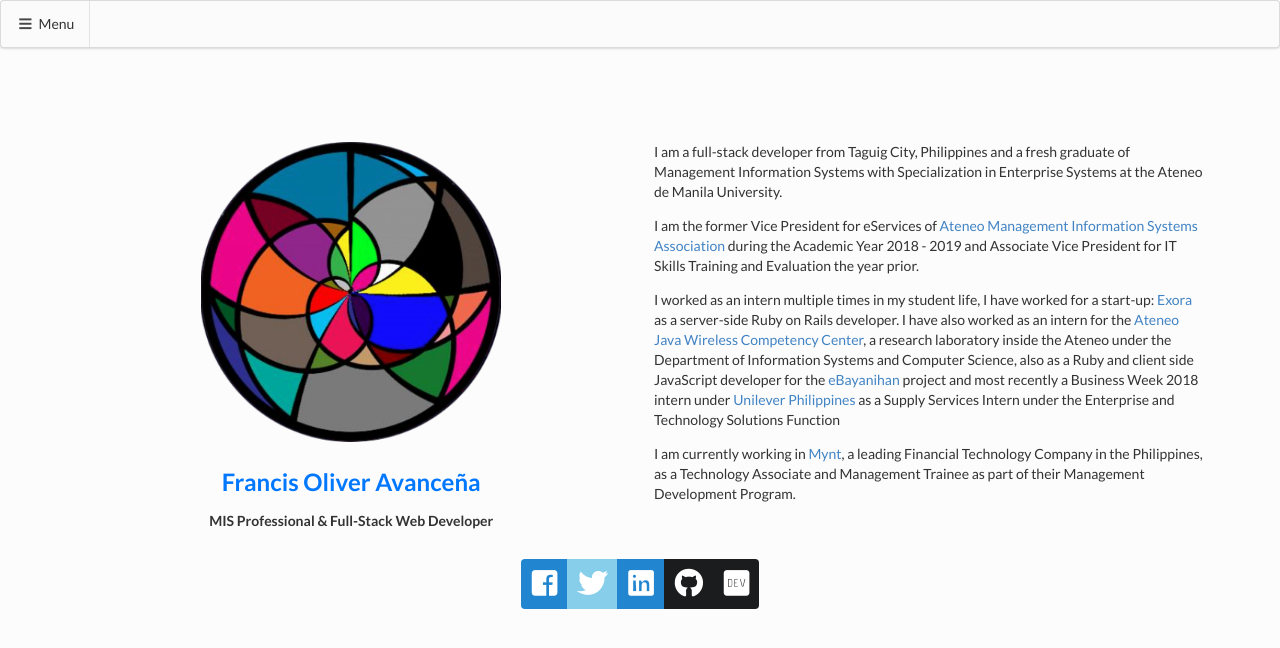
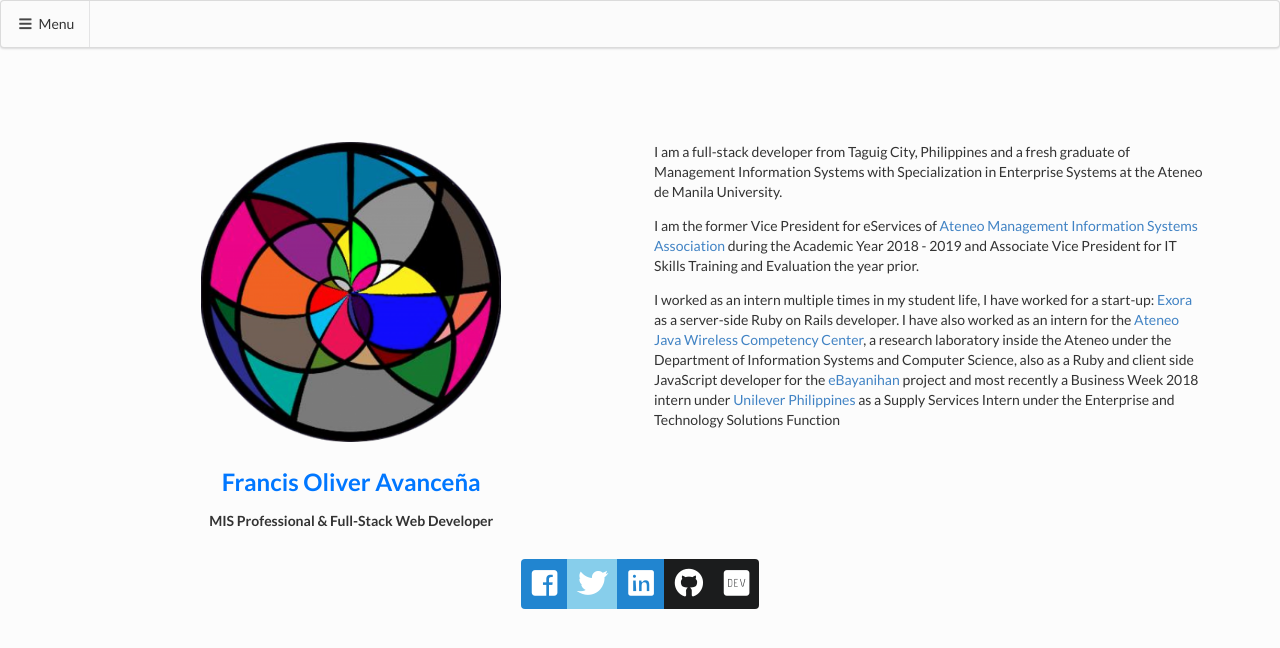
Before and after one commit to tripeersyou/francisoliverdev, a Jekyll site: the page built from index.html, in a window 1280 px wide. Shown: the top 648 px of the page. Built offline with Jekyll 4.4.1, drawn with Linux system fonts in a browser that asks for light colours; nearby versions of some CDN libraries; comment, search, counter and statistics services are not loaded.

Commit message:
Made it more timely

```diff
--- a/index.html
+++ b/index.html
@@ -28,7 +28,7 @@
                 href="http://ebayanihan.ateneo.edu">eBayanihan</a> project and most recently a Business Week 2018 intern
             under <a href="https://www.unilever.com.ph/" target="_blank">Unilever Philippines</a> as a Supply Services
             Intern under the Enterprise and Technology Solutions Function</p>
-        <p>I am currently working in <a href="https://mynt.xyz" target="_blank">Mynt</a>, a leading Financial Technology Company in the Philippines, as a Technology Associate and Management Trainee as part of their Management Development Program.</p>
+        <!-- <p>I am currently working in <a href="https://mynt.xyz" target="_blank">Mynt</a>, a leading Financial Technology Company in the Philippines, as a Technology Associate and Management Trainee as part of their Management Development Program.</p> -->
     </div>
     <div class="sixteen wide column buttons-container">
         <div class="ui buttons">
```
